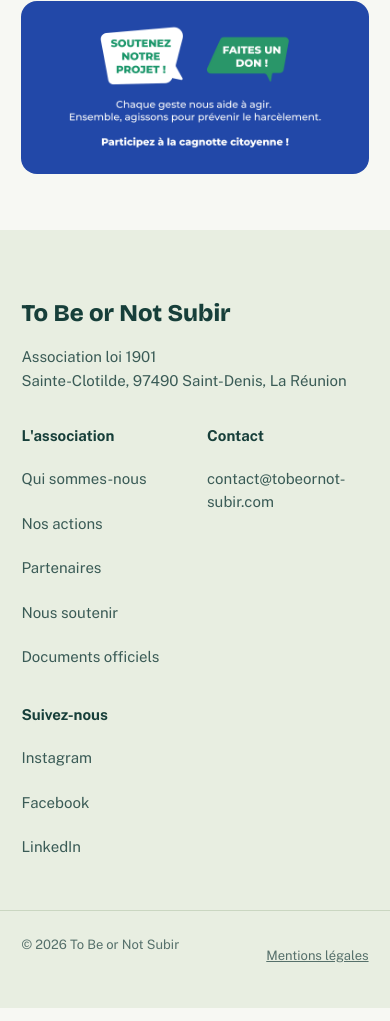
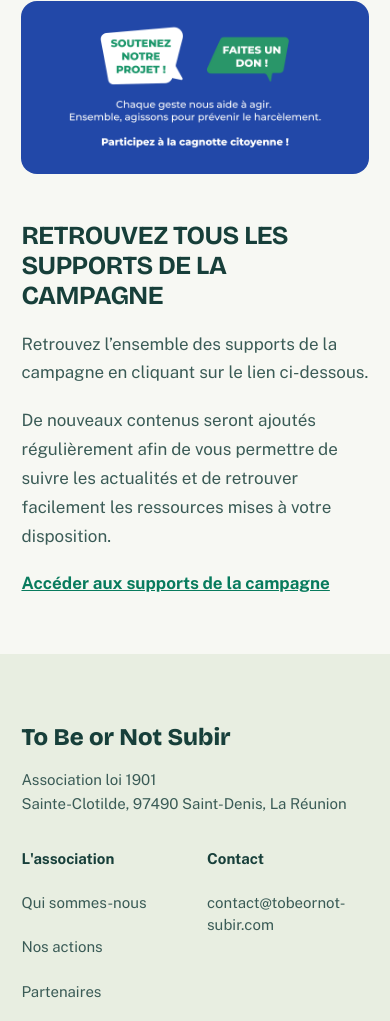
Before and after one commit to AssoLaRun/tbons-site, an Eleventy site: page src/actions/campagne-2026-face-au-harcelement-la-reunion-se-mobilise.md in a window 390 px wide. Shown: the part 6147-7168 px from the top of the page. Built offline with nearby package versions, Linux system fonts and the light colour scheme; Eleventy itself is replaced by a stand-in of ours; files that its build step writes are made by us from their sources.

Commit message:
Modification : action « campagne-2026-face-au-harcelement-la-reunion-se-mobilise »

```diff
--- a/src/actions/campagne-2026-face-au-harcelement-la-reunion-se-mobilise.md
+++ b/src/actions/campagne-2026-face-au-harcelement-la-reunion-se-mobilise.md
@@ -83,4 +83,14 @@ Les contributions permettront notamment de soutenir la création du label, la co
 
 Lien de la cagnotte : <https://www.helloasso.com/associations/to-be-or-not-subir/collectes/nou-le-rh-le-label-reunionnais-contre-le-harcelement>
 
+
+
 ![](/assets/img/uploads/soutien-projet.png)
+
+## RETROUVEZ TOUS LES SUPPORTS DE LA CAMPAGNE
+
+Retrouvez l’ensemble des supports de la campagne en cliquant sur le lien ci-dessous.
+
+De nouveaux contenus seront ajoutés régulièrement afin de vous permettre de suivre les actualités et de retrouver facilement les ressources mises à votre disposition.
+
+**[Accéder aux supports de la campagne](https://drive.google.com/drive/folders/1FmvgABkOD7-wn73bDoKQ7lkJF0YBiMBR)**
```
